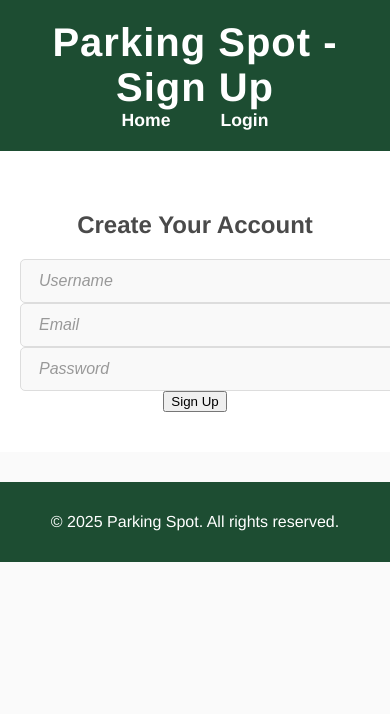
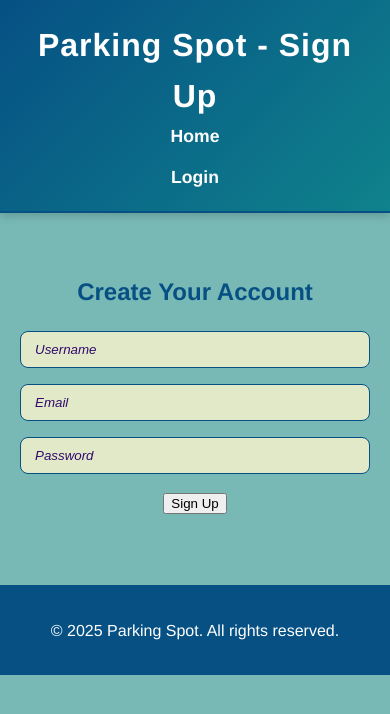
Before and after one commit to rizwanhaiderbloach/Parking-Spot, a plain HTML site: page signup.html in a window 390 px wide. Drawn offline with Linux system fonts and the light colour scheme.

Commit message:
Update styles.css

```diff
--- a/styles.css
+++ b/styles.css
@@ -1,17 +1,39 @@
+/* =========
+   Parking Spot Styles - Customized
+   Color Palette: #78B9B5, #0F828C, #065084, #320A6B
+   ========= */
+
+/* Root colors */
+:root {
+  --bg: #78B9B5;       /* Light background */
+  --card: #0F828C;     /* Cards / form bg */
+  --text: #065084;     /* Main text */
+  --muted: #320A6B;    /* Muted text / labels */
+  --accent: #065084;   /* Buttons / highlights */
+  --accent-2: #0F828C; /* Gradient accent */
+  --border: #065084;   /* Borders */
+}
+
 /* General Styles */
+* {
+  box-sizing: border-box;
+}
+
 body {
+  margin: 0;
   font-family: 'Helvetica Neue', Arial, sans-serif;
-    margin: 0;
-    padding: 0;
-    background-color: #fafafa;
-    color: #4a4a4a;
+  background-color: var(--bg);
+  color: var(--text);
+  line-height: 1.6;
 }
 
 header {
-    background-color: #1d4d32;
-    color: white;
+  background: linear-gradient(135deg, var(--accent), var(--accent-2));
+  color: #fff;
   padding: 20px 30px;
   text-align: center;
+  box-shadow: 0 4px 8px rgba(0,0,0,0.15);
+  border-bottom: 2px solid var(--border);
 }
 
 header h1 {
@@ -30,63 +52,122 @@ nav ul {
 }
 
 nav a {
-    color: white;
+  color: #fff;
   text-decoration: none;
   font-weight: 600;
   font-size: 1.1rem;
   padding: 10px 15px;
-    border-radius: 4px;
+  border-radius: 6px;
+  transition: background 0.3s ease;
 }
 
+nav a:hover {
+  background: rgba(255,255,255,0.15);
+}
+
+/* Main content */
 main {
   padding: 40px 20px;
   text-align: center;
-    background-color: #fff;
 }
 
+.card {
+  background-color: var(--card);
+  border-radius: 12px;
+  padding: 20px;
+  margin: 20px auto;
+  max-width: 500px;
+  box-shadow: 0 4px 14px rgba(0,0,0,0.1);
+  color: #fff;
+}
+
+.card h2 {
+  margin-top: 0;
+  margin-bottom: 12px;
+}
+
+input, textarea {
+  width: 100%;
+  padding: 12px 16px;
+  border-radius: 8px;
+  border: 1px solid var(--border);
+  background-color: #E1E9C9;  /* Light bg for inputs */
+  color: var(--text);
+  margin-bottom: 16px;
+  transition: all 0.3s ease;
+}
+
+input::placeholder,
+textarea::placeholder {
+  color: var(--muted);
+  font-style: italic;
+}
+
+input:focus,
+textarea:focus {
+  outline: none;
+  border-color: var(--accent);
+  background-color: #fff;
+  color: var(--accent-2);
+}
+
+/* Buttons */
+.btn {
+  display: inline-block;
+  padding: 12px 20px;
+  border-radius: 10px;
+  background: linear-gradient(135deg, var(--accent), var(--accent-2));
+  color: #fff;
+  font-weight: 600;
+  border: none;
+  cursor: pointer;
+  transition: transform 0.2s ease, filter 0.2s ease;
+}
+
+.btn:hover {
+  transform: translateY(-2px);
+  filter: brightness(1.05);
+}
+
+/* Footer */
 footer {
-    background-color: #1d4d32;
-    color: white;
+  background-color: var(--accent);
+  color: #fff;
   text-align: center;
   padding: 15px 20px;
   margin-top: 30px;
+  border-top: 2px solid var(--border);
 }
 
-/* Placeholder Styling */
-input::placeholder,
-textarea::placeholder {
-    color: #999; /* Light grey color for placeholders */
-    font-style: italic; /* Slightly different style for placeholders */
+/* Responsive adjustments */
+@media (max-width: 768px) {
+  header h1 {
+    font-size: 2rem;
   }
 
-/* Focused State for Placeholders */
-input:focus::placeholder,
-textarea:focus::placeholder {
-    color: #1d4d32; /* Change color when input is focused */
-    font-style: normal; /* Remove italic when focused */
+  nav ul {
+    flex-direction: column;
+    gap: 12px;
   }
 
-/* Input and Textarea styles */
-input, textarea {
-    width: 100%;
-    padding: 12px 18px;
-    font-size: 1rem;
-    border-radius: 5px;
-    border: 1px solid #ddd;
-    background-color: #f9f9f9;
-    color: #4a4a4a;
-    transition: border-color 0.3s ease, background-color 0.3s ease;
+  .card {
+    max-width: 90%;
   }
 
-/* Hover effect for inputs */
-input:hover, textarea:hover {
-    border-color: #248024;
-    background-color: #f1f1f1;
+  input, textarea {
+    padding: 10px 14px;
   }
 
-/* Focus state for input and textarea */
-input:focus, textarea:focus {
-    border-color: #1d4d32;
-    background-color: #ffffff;
-    outline: none;
+  .btn {
+    width: 100%;
+    padding: 12px 0;
   }
+}
+
+/* Mobile-friendly form: label above input */
+label {
+  display: block;
+  margin-bottom: 6px;
+  font-weight: 600;
+  color: var(--muted);
+}
```
Lines whose indentation alone changed are shown as unchanged.
